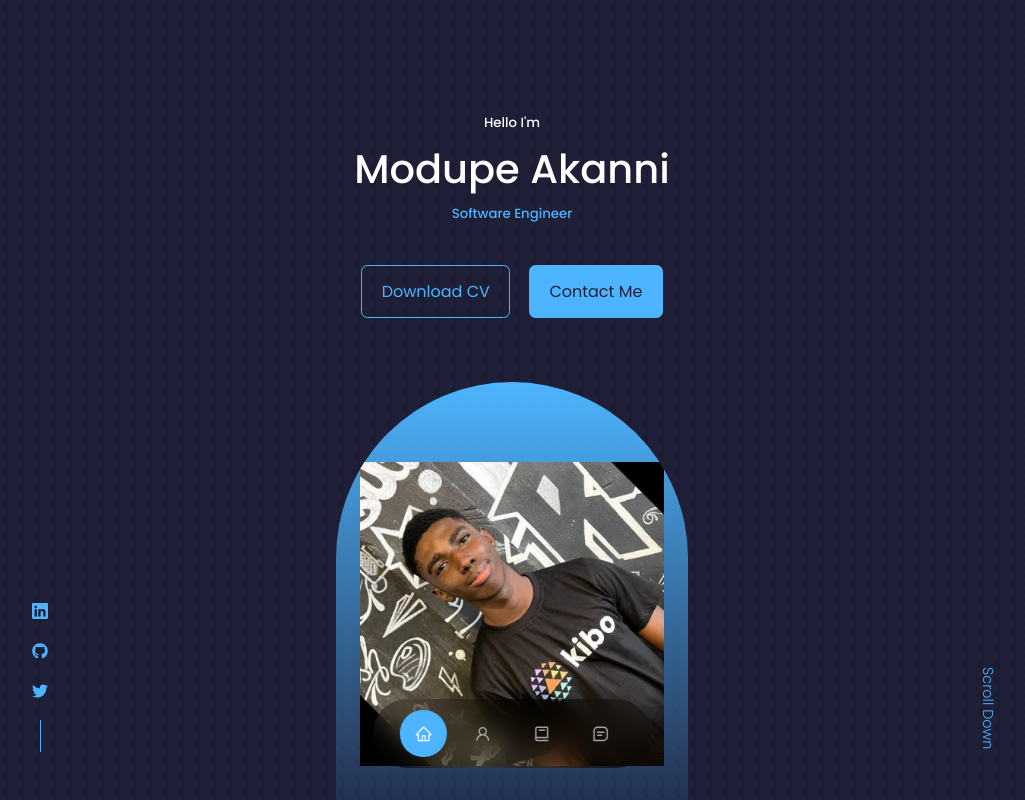
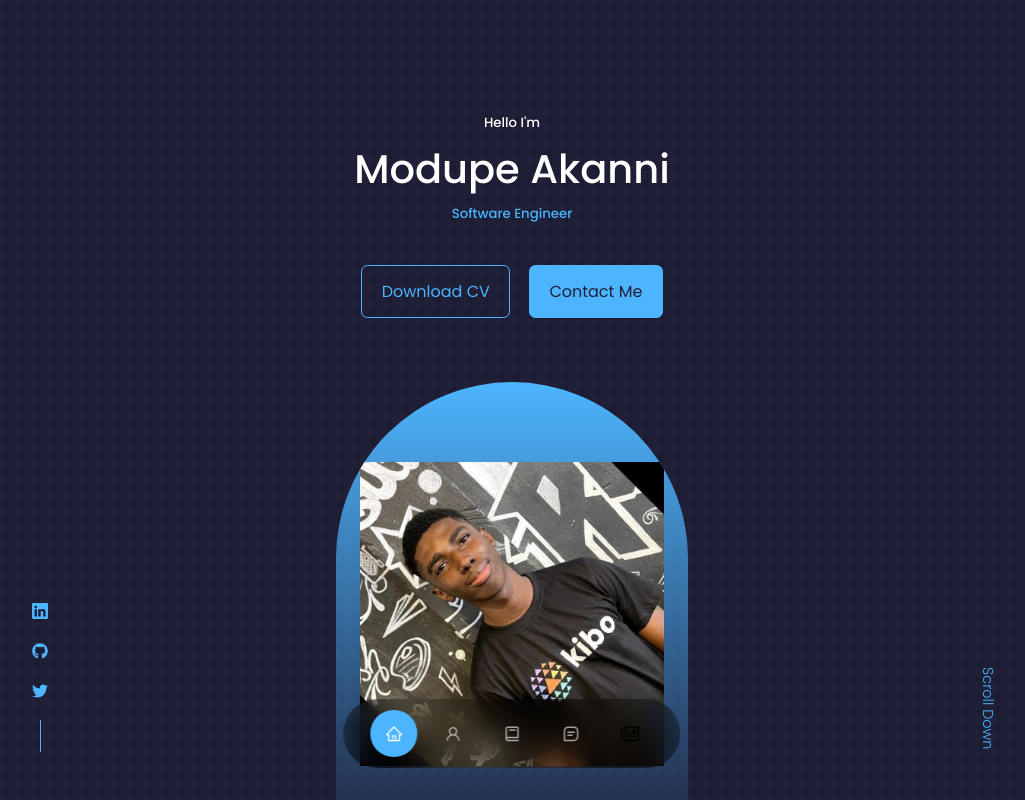
Before and after one commit to Goketech/portfolio, a React (Create React App) app: page / in a window 1280 px wide. Shown: the top 800 px of the page, without its empty margins (128-1153 px from the left). Built offline with nearby package versions, Linux system fonts and the light colour scheme; no server answers.

Commit message:
update nav

```diff
--- a/src/components/nav/Nav.jsx
+++ b/src/components/nav/Nav.jsx
@@ -5,6 +5,7 @@ import {AiOutlineUser} from 'react-icons/ai'
 import {BiBook} from 'react-icons/bi'
 import {RiServiceLine} from 'react-icons/ri'
 import {BiMessageSquareDetail} from 'react-icons/bi'
+import {GrArticle} from 'react-icons/gr'
 import { useState } from 'react'
 
 const Nav = () => {
@@ -16,6 +17,7 @@ const Nav = () => {
       <a href='#experience' onClick={() => setActiveNav('#experience')} className={activeNav === '#experience' ? 'active' : ''}><BiBook/></a>
       {/* <a href='#services' onClick={() => setActiveNav('#services')} className={activeNav === '#services' ? 'active' : ''}><RiServiceLine/></a> */}
       <a href='#contact' onClick={() => setActiveNav('#contact')} className={activeNav === '#contact' ? 'active' : ''}><BiMessageSquareDetail/></a>
+      <a href='#blog' onClick={() => setActiveNav('#blog')} className={activeNav === '#blog' ? 'active' : ''}><GrArticle/></a>
     </nav>
   )
 }
```
